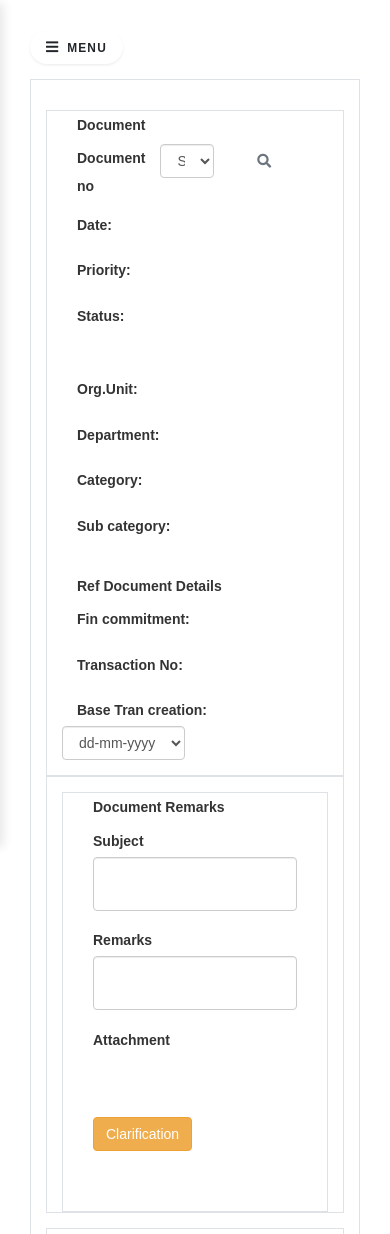
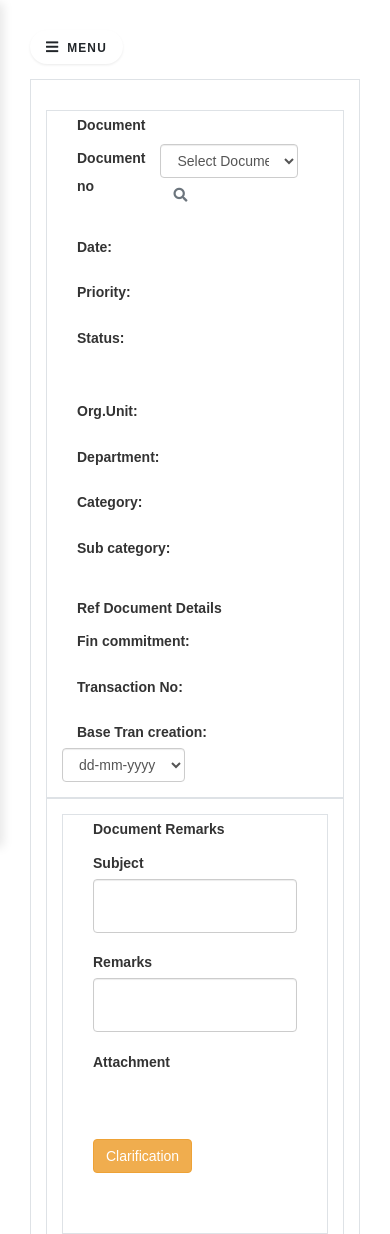
Before and after one commit to ganesaperumal03/E-approval_system, a Django app: template templates/e-approval/auth_approval.html in a window 390 px wide. Shown: the top 1234 px of the page. Run offline with Django 4.2, Linux system fonts and the light colour scheme; the template is opened without the code that fills it, so the values that code supplies are empty; some libraries are stand-ins or nearby versions.

Commit message:
auth approval selection

```diff
--- a/templates/e-approval/auth_approval.html
+++ b/templates/e-approval/auth_approval.html
@@ -184,7 +184,7 @@
                       <label id="tags">Document no</label>
                       <div class="col-sm-8">
                         <form action="{% url 'auth_approval' %}" class="form-group row" method="GET">
-                          <div class ="col">
+                          <div class ="col-md-9">
                             <select class="form-control" name="Document_no">
                               <option value="" hidden>Select Document</option>
                               {% for d in doc_data %}
@@ -194,7 +194,7 @@
                               {% endfor %}
                             </select>
                           </div>
-                          <div class="col">
+                          <div class="col-md-2">
                             <button type="submit" class="btn btn-outline-secondary"><i class="fas fa-search"></i></button>
                           </div>
                         </form>
```
Also changed, not shown: 4 other files.
